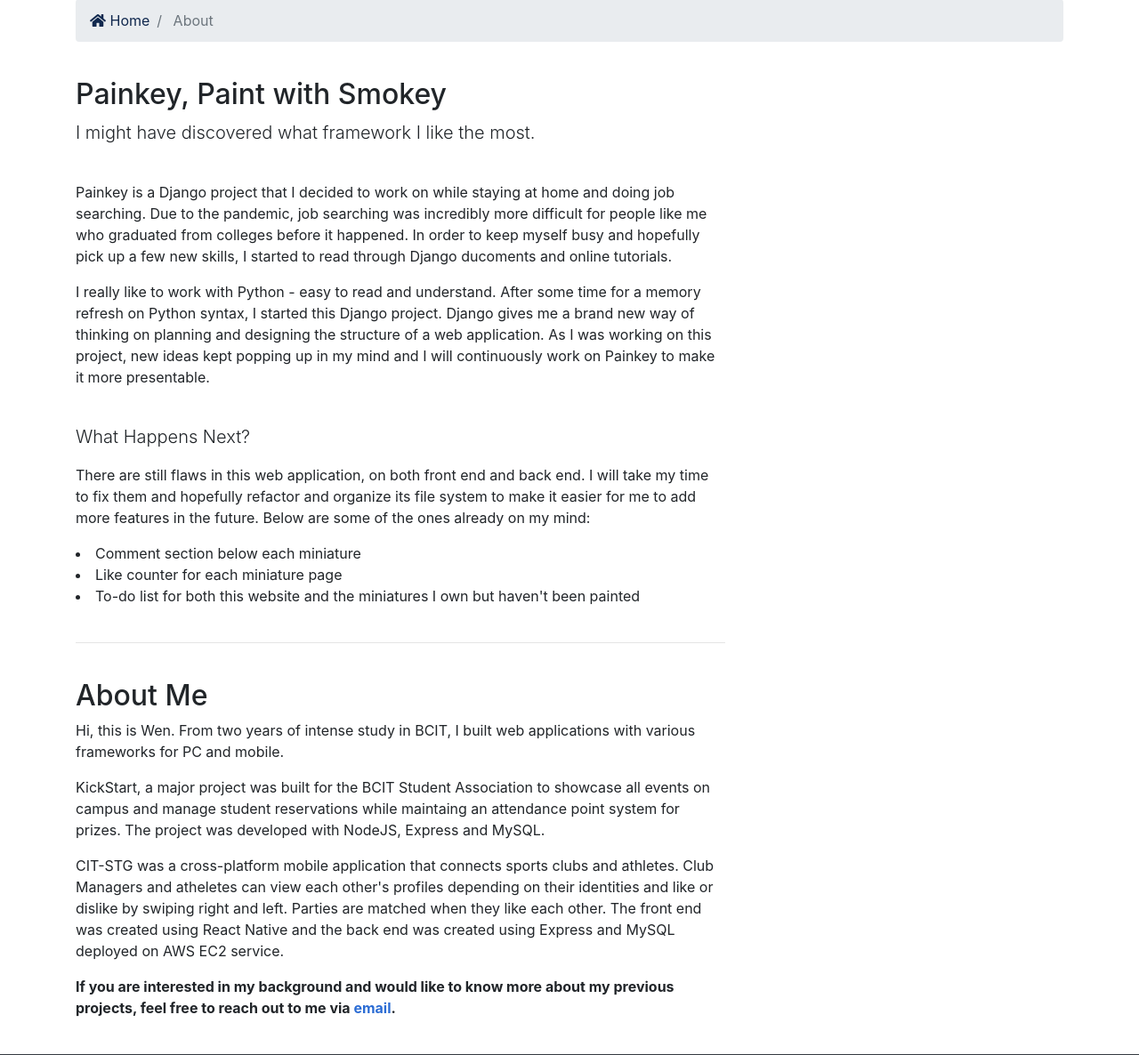
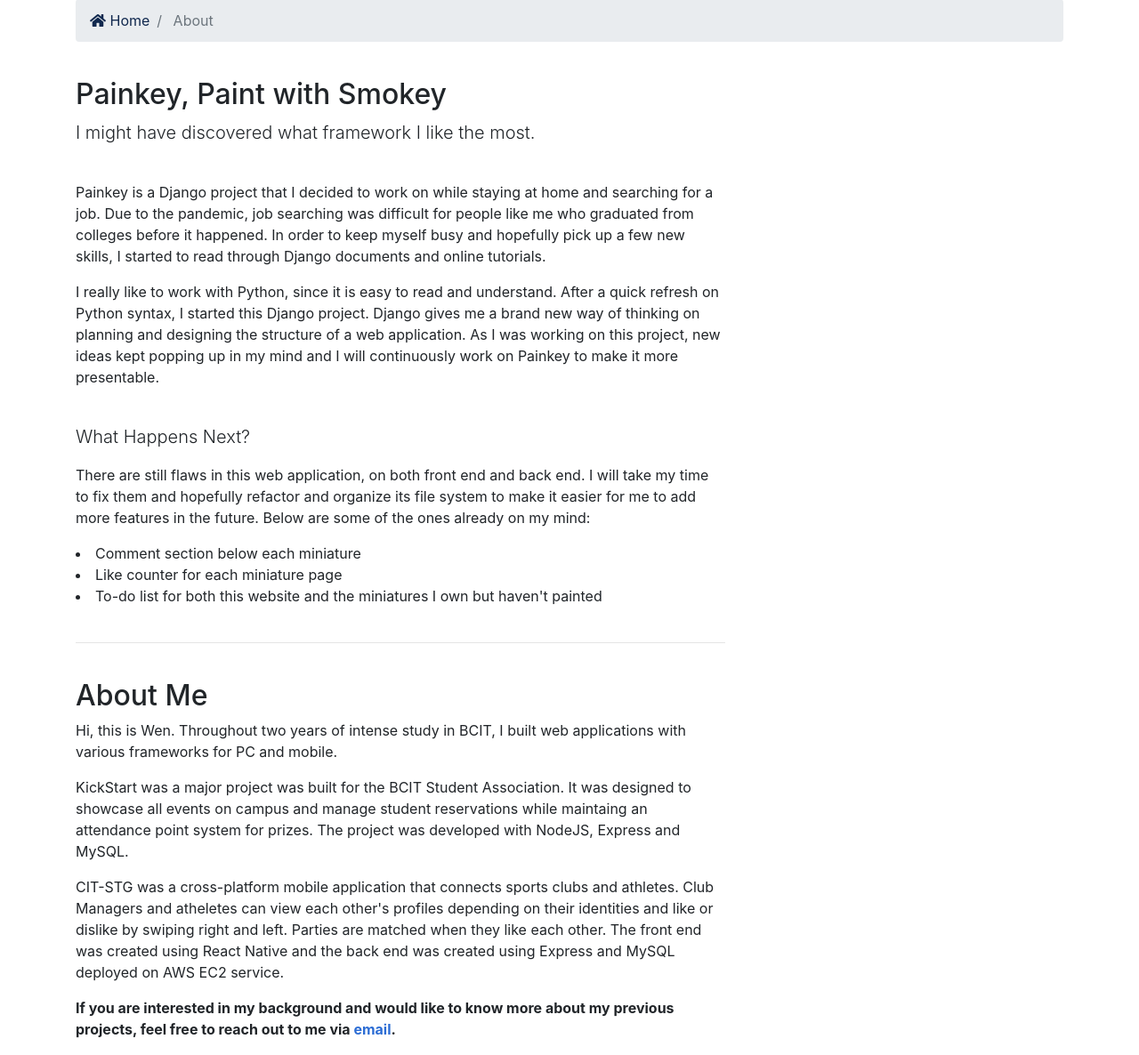
Before and after one commit to SmokeyWen/dj_exp, a Django app: page /about in a window 1280 px wide. Shown: the part 340-1526 px from the top of the page at 89% size. Run offline with Django 3.2, Linux system fonts and the light colour scheme; data that the repository does not hold is empty; some libraries are stand-ins or nearby versions.

Commit message:
text editted

```diff
--- a/templates/listings/search.html
+++ b/templates/listings/search.html
@@ -1,6 +1,7 @@
 {% extends 'base.html' %}
+{% block title %} | Search {% endblock %}
 {% block content %}
-{% block title %} | Search {% endblock %}
+
 
 <section id="showcase-inner" class="showcase-search text-white py-5">
     <div class="container">
--- a/templates/pages/about.html
+++ b/templates/pages/about.html
@@ -39,20 +39,20 @@
           <p class="lead">I might have discovered what framework I like the most.</p>
           <br>
           <!-- <img src="{% static 'img/about.jpg' %}" alt=""> -->
-          <p>Painkey is a Django project that I decided to work on while staying at home and doing job searching. Due to the pandemic, job searching was incredibly more difficult for people like me who graduated from colleges before it happened. In order to keep myself busy and hopefully pick up a few new skills, I started to read through Django ducoments and online tutorials.</p>
-          <p>I really like to work with Python - easy to read and understand. After some time for a memory refresh on Python syntax, I started this Django project. Django gives me a brand new way of thinking on planning and designing the structure of a web application. As I was working on this project, new ideas kept popping up in my mind and I will continuously work on Painkey to make it more presentable.</p>
+          <p>Painkey is a Django project that I decided to work on while staying at home and searching for a job. Due to the pandemic, job searching was difficult for people like me who graduated from colleges before it happened. In order to keep myself busy and hopefully pick up a few new skills, I started to read through Django documents and online tutorials.</p>
+          <p>I really like to work with Python, since it is easy to read and understand. After a quick refresh on Python syntax, I started this Django project. Django gives me a brand new way of thinking on planning and designing the structure of a web application. As I was working on this project, new ideas kept popping up in my mind and I will continuously work on Painkey to make it more presentable.</p>
           <br>
           <p class="lead">What Happens Next?</p>
           <p>There are still flaws in this web application, on both front end and back end. I will take my time to fix them and hopefully refactor and organize its file system to make it easier for me to add more features in the future. Below are some of the ones already on my mind:</p>
           <li>Comment section below each miniature </li>
           <li>Like counter for each miniature page</li>
-          <li>To-do list for both this website and the miniatures I own but haven't been painted</li>
+          <li>To-do list for both this website and the miniatures I own but haven't painted</li>
           <br>
           <hr>
           <br>
           <h2>About Me</h2>
-          <p>Hi, this is Wen. From two years of intense study in BCIT, I built web applications with various frameworks for PC and mobile. </p>
-          <p>KickStart, a major project was built for the BCIT Student Association to showcase all events on campus and manage student reservations while maintaing an attendance point system for prizes. The project was developed with NodeJS, Express and MySQL. </p>
+          <p>Hi, this is Wen. Throughout two years of intense study in BCIT, I built web applications with various frameworks for PC and mobile. </p>
+          <p>KickStart was a major project was built for the BCIT Student Association. It was designed to showcase all events on campus and manage student reservations while maintaing an attendance point system for prizes. The project was developed with NodeJS, Express and MySQL. </p>
           <p>CIT-STG was a cross-platform mobile application that connects sports clubs and athletes. Club Managers and atheletes can view each other's profiles depending on their identities and like or dislike by swiping right and left. Parties are matched when they like each other. The front end was created using React Native and the back end was created using Express and MySQL deployed on AWS EC2 service. </p>
           <p><strong>If you are interested in my background and would like to know more about my previous projects, feel free to reach out to me via <a href = "mailto: 835033838wen@gmail.com" style="background-color: white; color: #2b6cd4;">email</a>.</strong></p>
         </div>
```
